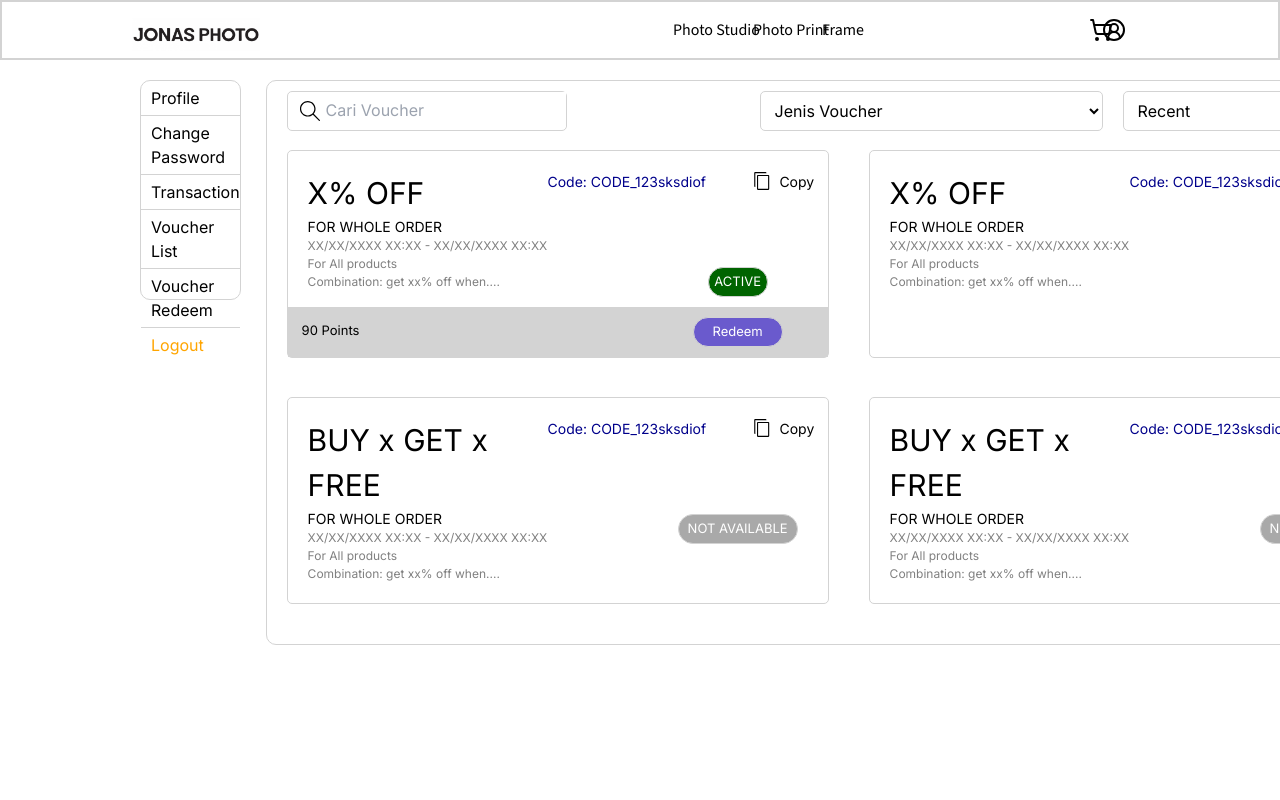
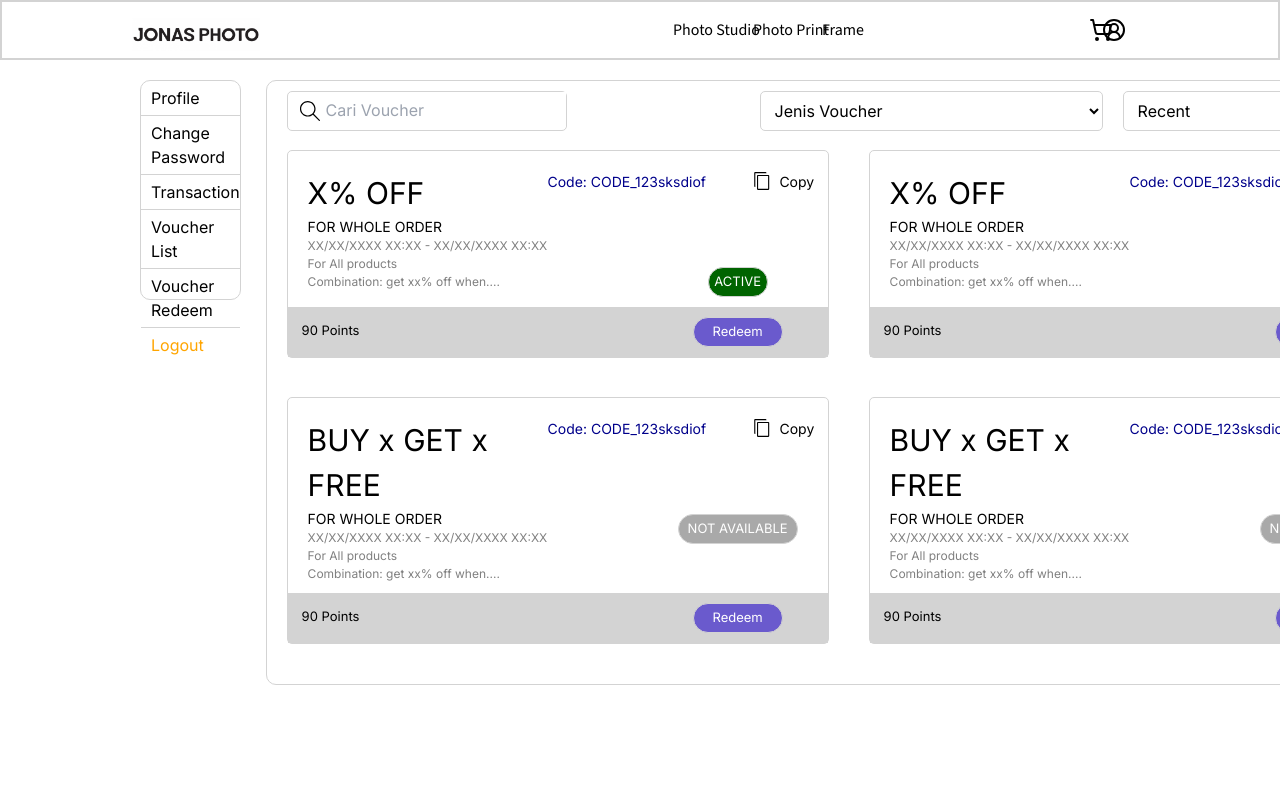
Before and after one commit to adriswara/next, a Next.js app: page /profile/voucherRedeem in a window 1280 px wide. Shown: the top 800 px of the page. Built offline with nearby package versions, Linux system fonts and the light colour scheme.

Commit message:
layout for redeem

```diff
--- a/src/app/profile/voucherRedeem/page.tsx
+++ b/src/app/profile/voucherRedeem/page.tsx
@@ -166,7 +166,7 @@ export default function Home() {
         marginRight: 45,
 
         paddingLeft: 13,
-        paddingTop : 3,
+        paddingTop: 3,
         marginTop: 10
     }
 
@@ -240,6 +240,8 @@ export default function Home() {
                             </div>
                             <div style={voucherRightStatus}><button type="button" disabled style={buttonVoucherRightStatusActive}>ACTIVE</button></div>
                         </div>
+                        <div style={priceButtonDiv}><p style={priceText}>90 Points</p></div>
+                        <div style={priceButtonDiv}><link rel="stylesheet" href="" /><button style={buttonRedeem}>Redeem</button></div>
                     </div>
 
                 </div>
@@ -267,6 +269,8 @@ export default function Home() {
                                 </div>
                                 <div style={voucherRightStatus}><button type="button" disabled style={buttonVoucherRightStatusNotAvailable}>NOT AVAILABLE</button></div>
                             </div>
+                            <div style={priceButtonDiv}><p style={priceText}>90 Points</p></div>
+                            <div style={priceButtonDiv}><link rel="stylesheet" href="" /><button style={buttonRedeem}>Redeem</button></div>
                         </div>
                         <div style={voucherObject}>
                             <div style={voucherLeftComponent}>
@@ -290,6 +294,8 @@ export default function Home() {
                                 </div>
                                 <div style={voucherRightStatus}><button type="button" disabled style={buttonVoucherRightStatusNotAvailable}>NOT AVAILABLE</button></div>
                             </div>
+                            <div style={priceButtonDiv}><p style={priceText}>90 Points</p></div>
+                            <div style={priceButtonDiv}><link rel="stylesheet" href="" /><button style={buttonRedeem}>Redeem</button></div>
                         </div>
 
                     </div>
```
